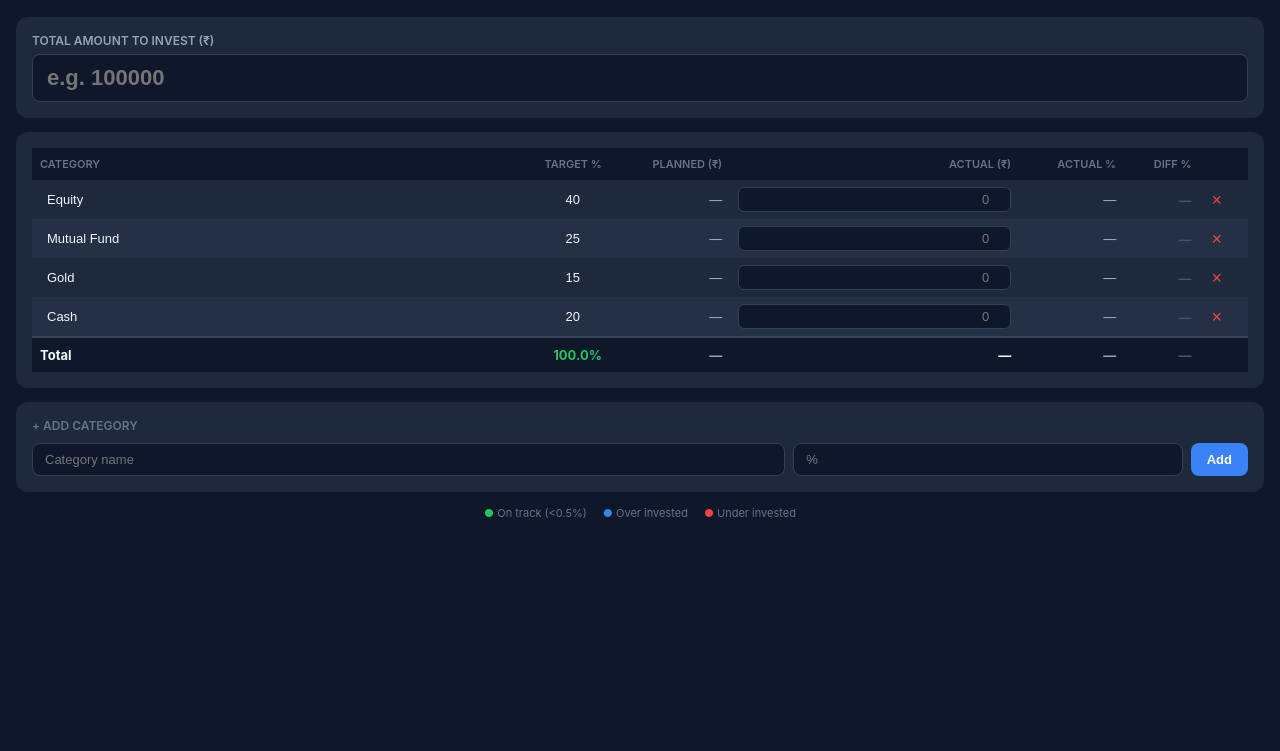
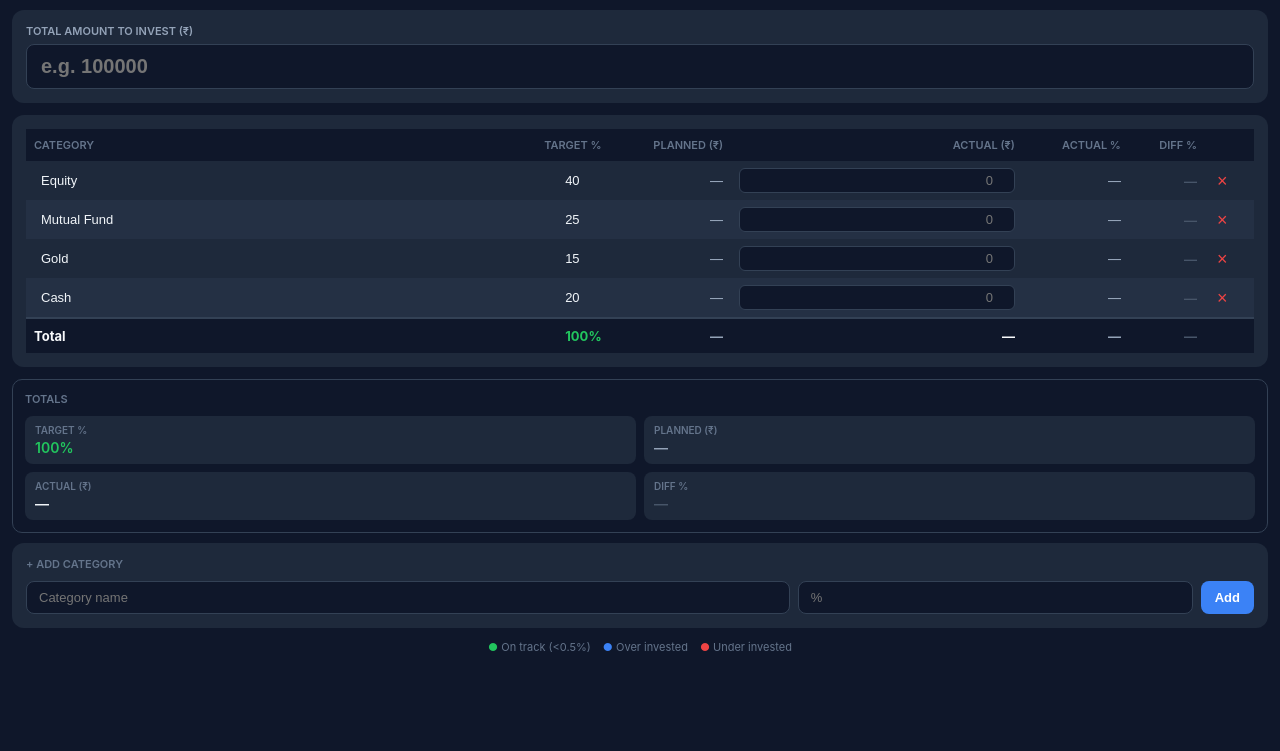
Before and after one commit to sraja2n/Investment-Tracker, a plain HTML site: page index.html in a window 1280 px wide. Shown: the part 49-800 px from the top of the page. Drawn offline with Linux system fonts and the light colour scheme.

Commit message:
Add files via upload

```diff
--- a/index.html
+++ b/index.html
@@ -9,17 +9,20 @@
   <title>Investment Tracker</title>
   <style>
     * { box-sizing: border-box; margin: 0; padding: 0; }
-    body { font-family: -apple-system, BlinkMacSystemFont, sans-serif; background: #0f172a; color: #e2e8f0; min-height: 100vh; padding: 16px; padding-top: env(safe-area-inset-top, 16px); }
-    h1 { font-size: 22px; font-weight: 700; color: #f8fafc; text-align: center; }
-    .subtitle { color: #94a3b8; font-size: 13px; text-align: center; margin-top: 4px; margin-bottom: 20px; }
-    .card { background: #1e293b; border-radius: 12px; padding: 16px; margin-bottom: 14px; }
-    label { font-size: 12px; color: #94a3b8; display: block; margin-bottom: 6px; text-transform: uppercase; font-weight: 600; }
-    .total-input { width: 100%; background: #0f172a; border: 1px solid #334155; border-radius: 8px; color: #f8fafc; font-size: 22px; font-weight: 700; padding: 10px 14px; outline: none; }
+    body { font-family: -apple-system, BlinkMacSystemFont, sans-serif; background: #0f172a; color: #e2e8f0; min-height: 100vh; padding: 12px; padding-top: env(safe-area-inset-top, 16px); }
+
+    h1 { font-size: 20px; font-weight: 700; color: #f8fafc; text-align: center; }
+    .subtitle { color: #94a3b8; font-size: 12px; text-align: center; margin-top: 4px; margin-bottom: 16px; }
+
+    .card { background: #1e293b; border-radius: 12px; padding: 14px; margin-bottom: 12px; }
+    label { font-size: 11px; color: #94a3b8; display: block; margin-bottom: 6px; text-transform: uppercase; font-weight: 600; }
+    .total-input { width: 100%; background: #0f172a; border: 1px solid #334155; border-radius: 8px; color: #f8fafc; font-size: 20px; font-weight: 700; padding: 10px 14px; outline: none; }
     .warn { color: #f59e0b; font-size: 12px; margin-top: 8px; }
+    .section-label { font-size: 11px; color: #64748b; font-weight: 600; text-transform: uppercase; margin-bottom: 10px; }
 
-    /* Table scroll wrapper */
+    /* Desktop table */
     .table-wrap { overflow-x: auto; }
-    table { width: 100%; border-collapse: collapse; font-size: 13px; min-width: 520px; }
+    table { width: 100%; border-collapse: collapse; font-size: 13px; }
     thead tr { background: #0f172a; }
     thead th { padding: 9px 8px; text-align: right; font-size: 11px; color: #64748b; font-weight: 600; text-transform: uppercase; white-space: nowrap; }
     thead th:first-child { text-align: left; }
@@ -28,7 +31,7 @@
     tbody td { padding: 7px 8px; vertical-align: middle; }
     tfoot tr { background: #0f172a; border-top: 2px solid #334155; }
     tfoot td { padding: 9px 8px; font-weight: 700; font-size: 13px; text-align: right; }
-    tfoot td:first-child { text-align: left; }
+    tfoot td:first-child { text-align: left; color: #f8fafc; }
 
     .cell-input { background: transparent; border: 1px solid transparent; border-radius: 6px; color: #f1f5f9; font-size: 13px; padding: 4px 6px; width: 100%; text-align: right; outline: none; }
     .cell-input:focus { border-color: #3b82f6; }
@@ -37,18 +40,34 @@
     .muted { color: #94a3b8; text-align: right; }
     .del-btn { background: none; border: none; color: #ef4444; font-size: 18px; cursor: pointer; padding: 0 4px; line-height: 1; }
 
-    .add-row { display: flex; gap: 8px; margin-top: 10px; }
+    /* Mobile cards */
+    .mobile-rows { display: none; }
+    .m-card { background: #1e293b; border-radius: 10px; padding: 12px; margin-bottom: 10px; }
+    .m-card:nth-child(even) { background: #243044; }
+    .m-header { display: flex; justify-content: space-between; align-items: center; margin-bottom: 10px; }
+    .m-name input { background: transparent; border: none; border-bottom: 1px solid #334155; color: #f8fafc; font-size: 15px; font-weight: 600; width: 180px; outline: none; padding: 2px 0; }
+    .m-grid { display: grid; grid-template-columns: 1fr 1fr; gap: 8px; }
+    .m-field { background: #0f172a; border-radius: 8px; padding: 8px 10px; }
+    .m-field-label { font-size: 10px; color: #64748b; text-transform: uppercase; font-weight: 600; margin-bottom: 3px; }
+    .m-field-value { font-size: 14px; font-weight: 600; color: #f1f5f9; }
+    .m-field input { background: transparent; border: none; color: #f1f5f9; font-size: 14px; font-weight: 600; width: 100%; outline: none; }
+    .m-total-card { background: #0f172a; border-radius: 10px; padding: 12px; margin-bottom: 10px; border: 1px solid #334155; }
+    .m-total-grid { display: grid; grid-template-columns: 1fr 1fr; gap: 8px; margin-top: 8px; }
+    .m-total-field { background: #1e293b; border-radius: 8px; padding: 8px 10px; }
+
+    .add-row { display: flex; gap: 8px; }
     .add-row input { background: #0f172a; border: 1px solid #334155; border-radius: 8px; color: #f1f5f9; font-size: 13px; padding: 8px 12px; outline: none; }
     .add-row input:first-child { flex: 2; }
     .add-row input:nth-child(2) { flex: 1; }
-    .add-btn { background: #3b82f6; border: none; border-radius: 8px; color: #fff; font-size: 13px; font-weight: 600; padding: 8px 16px; cursor: pointer; white-space: nowrap; }
-    .section-label { font-size: 12px; color: #64748b; font-weight: 600; text-transform: uppercase; margin-bottom: 10px; }
+    .add-btn { background: #3b82f6; border: none; border-radius: 8px; color: #fff; font-size: 13px; font-weight: 600; padding: 8px 14px; cursor: pointer; white-space: nowrap; }
 
-    .legend { display: flex; gap: 16px; justify-content: center; font-size: 11px; color: #64748b; margin-top: 12px; flex-wrap: wrap; }
-    .green { color: #22c55e; }
-    .blue { color: #3b82f6; }
-    .red { color: #ef4444; }
-    .amber { color: #f59e0b; }
+    .legend { display: flex; gap: 12px; justify-content: center; font-size: 11px; color: #64748b; margin-top: 12px; flex-wrap: wrap; }
+    .green { color: #22c55e; } .blue { color: #3b82f6; } .red { color: #ef4444; }
+
+    @media (max-width: 600px) {
+      .desktop-table { display: none; }
+      .mobile-rows { display: block; }
+    }
   </style>
 </head>
 <body>
@@ -61,7 +80,8 @@
     <div class="warn" id="pctWarn" style="display:none"></div>
   </div>
 
-  <div class="card">
+  <!-- Desktop Table -->
+  <div class="card desktop-table">
     <div class="table-wrap">
       <table>
         <thead>
@@ -81,6 +101,11 @@
     </div>
   </div>
 
+  <!-- Mobile Cards -->
+  <div class="mobile-rows" id="mobileRows"></div>
+  <div class="m-total-card mobile-rows" id="mobileTotals" style="display:none"></div>
+
+  <!-- Add Category -->
   <div class="card">
     <div class="section-label">+ Add Category</div>
     <div class="add-row">
@@ -106,7 +131,7 @@
     var nid = 5;
 
     function fmt(n) {
-      return n.toLocaleString("en-IN", { minimumFractionDigits: 2, maximumFractionDigits: 2 });
+      return Math.round(n).toLocaleString("en-IN");
     }
 
     function diffColor(d, hasActual) {
@@ -115,11 +140,15 @@
       return d > 0 ? "#3b82f6" : "#ef4444";
     }
 
+    function esc(s) { return (s || "").replace(/"/g, '&quot;'); }
+
     function render() {
       var total = parseFloat(document.getElementById("totalAmt").value) || 0;
       var tbody = document.getElementById("tbody");
       var tfoot = document.getElementById("tfoot");
-      tbody.innerHTML = "";
+      var mobileRows = document.getElementById("mobileRows");
+      var mobileTotals = document.getElementById("mobileTotals");
+      tbody.innerHTML = ""; mobileRows.innerHTML = "";
 
       var totPct = 0, totPlanned = 0, totActual = 0;
 
@@ -131,42 +160,71 @@
         var diff = actPct - tPct;
         var hasActual = r.actual !== "" && r.actual !== null;
         totPct += tPct; totPlanned += planned; totActual += actual;
+        var dc = diffColor(diff, hasActual);
+        var diffStr = hasActual ? (diff >= 0 ? "+" : "") + Math.round(diff) + "%" : "—";
 
+        // Desktop row
         var tr = document.createElement("tr");
         tr.innerHTML =
           '<td><input class="cell-input name-input" value="' + esc(r.name) + '" onchange="rows[' + i + '].name=this.value" /></td>' +
           '<td><input class="cell-input" type="number" value="' + r.pct + '" style="text-align:right" onchange="rows[' + i + '].pct=this.value;render()" /></td>' +
           '<td class="muted">' + (total > 0 ? '₹' + fmt(planned) : '—') + '</td>' +
           '<td><input class="cell-input actual-input" type="number" value="' + (r.actual || '') + '" placeholder="0" style="text-align:right;width:100%" onchange="rows[' + i + '].actual=this.value;render()" /></td>' +
-          '<td class="muted">' + (hasActual ? actPct.toFixed(1) + '%' : '—') + '</td>' +
-          '<td style="text-align:right;font-weight:600;color:' + diffColor(diff, hasActual) + '">' + (hasActual ? (diff >= 0 ? '+' : '') + diff.toFixed(1) + '%' : '—') + '</td>' +
+          '<td class="muted">' + (hasActual ? Math.round(actPct) + '%' : '—') + '</td>' +
+          '<td style="text-align:right;font-weight:600;color:' + dc + '">' + diffStr + '</td>' +
           '<td><button class="del-btn" onclick="deleteRow(' + r.id + ')">×</button></td>';
         tbody.appendChild(tr);
+
+        // Mobile card
+        var mc = document.createElement("div");
+        mc.className = "m-card";
+        mc.innerHTML =
+          '<div class="m-header">' +
+            '<div class="m-name"><input value="' + esc(r.name) + '" onchange="rows[' + i + '].name=this.value" /></div>' +
+            '<button class="del-btn" onclick="deleteRow(' + r.id + ')">×</button>' +
+          '</div>' +
+          '<div class="m-grid">' +
+            '<div class="m-field"><div class="m-field-label">Target %</div><div class="m-field-value"><input type="number" value="' + r.pct + '" onchange="rows[' + i + '].pct=this.value;render()" style="width:80px" /></div></div>' +
+            '<div class="m-field"><div class="m-field-label">Planned (₹)</div><div class="m-field-value" style="color:#94a3b8">' + (total > 0 ? '₹' + fmt(planned) : '—') + '</div></div>' +
+            '<div class="m-field"><div class="m-field-label">Actual (₹)</div><div class="m-field-value"><input type="number" value="' + (r.actual || '') + '" placeholder="0" onchange="rows[' + i + '].actual=this.value;render()" style="width:100%" /></div></div>' +
+            '<div class="m-field"><div class="m-field-label">Actual %</div><div class="m-field-value" style="color:#94a3b8">' + (hasActual ? Math.round(actPct) + '%' : '—') + '</div></div>' +
+            '<div class="m-field" style="grid-column:span 2"><div class="m-field-label">Difference %</div><div class="m-field-value" style="color:' + dc + '">' + diffStr + '</div></div>' +
+          '</div>';
+        mobileRows.appendChild(mc);
       });
 
-      // totals
+      // Desktop totals
       var totActPct = total > 0 ? (totActual / total) * 100 : 0;
       var totDiff = totActPct - totPct;
       var hasAny = rows.some(function(r){ return r.actual !== "" && r.actual !== null; });
       tfoot.innerHTML =
         '<tr>' +
-        '<td style="text-align:left;color:#f8fafc">Total</td>' +
-        '<td style="color:' + (Math.abs(totPct - 100) < 0.01 ? '#22c55e' : '#f59e0b') + '">' + totPct.toFixed(1) + '%</td>' +
+        '<td>Total</td>' +
+        '<td style="color:' + (Math.abs(totPct - 100) < 0.01 ? '#22c55e' : '#f59e0b') + '">' + Math.round(totPct) + '%</td>' +
         '<td class="muted">' + (total > 0 ? '₹' + fmt(totPlanned) : '—') + '</td>' +
         '<td style="color:#f8fafc">' + (hasAny ? '₹' + fmt(totActual) : '—') + '</td>' +
-        '<td class="muted">' + (hasAny ? totActPct.toFixed(1) + '%' : '—') + '</td>' +
-        '<td style="color:' + diffColor(totDiff, hasAny) + '">' + (hasAny ? (totDiff >= 0 ? '+' : '') + totDiff.toFixed(1) + '%' : '—') + '</td>' +
+        '<td class="muted">' + (hasAny ? Math.round(totActPct) + '%' : '—') + '</td>' +
+        '<td style="color:' + diffColor(totDiff, hasAny) + '">' + (hasAny ? (totDiff >= 0 ? '+' : '') + Math.round(totDiff) + '%' : '—') + '</td>' +
         '<td></td></tr>';
 
-      // warn
+      // Mobile totals
+      mobileTotals.style.display = "block";
+      mobileTotals.innerHTML =
+        '<div class="section-label">Totals</div>' +
+        '<div class="m-total-grid">' +
+        '<div class="m-total-field"><div class="m-field-label">Target %</div><div class="m-field-value" style="color:' + (Math.abs(totPct-100)<0.01?'#22c55e':'#f59e0b') + '">' + Math.round(totPct) + '%</div></div>' +
+        '<div class="m-total-field"><div class="m-field-label">Planned (₹)</div><div class="m-field-value" style="color:#94a3b8">' + (total > 0 ? '₹' + fmt(totPlanned) : '—') + '</div></div>' +
+        '<div class="m-total-field"><div class="m-field-label">Actual (₹)</div><div class="m-field-value">' + (hasAny ? '₹' + fmt(totActual) : '—') + '</div></div>' +
+        '<div class="m-total-field"><div class="m-field-label">Diff %</div><div class="m-field-value" style="color:' + diffColor(totDiff,hasAny) + '">' + (hasAny ? (totDiff>=0?'+':'') + Math.round(totDiff) + '%' : '—') + '</div></div>' +
+        '</div>';
+
+      // Warning
       var w = document.getElementById("pctWarn");
       if (rows.length > 0 && Math.abs(totPct - 100) > 0.01) {
         w.style.display = "block";
-        w.textContent = "⚠️ Target % total is " + totPct.toFixed(1) + "% (should be 100%)";
+        w.textContent = "⚠️ Target % total is " + Math.round(totPct) + "% (should be 100%)";
       } else { w.style.display = "none"; }
     }
-
-    function esc(s) { return (s || "").replace(/"/g, '&quot;'); }
 
     function deleteRow(id) {
       rows = rows.filter(function(r){ return r.id !== id; });
```
